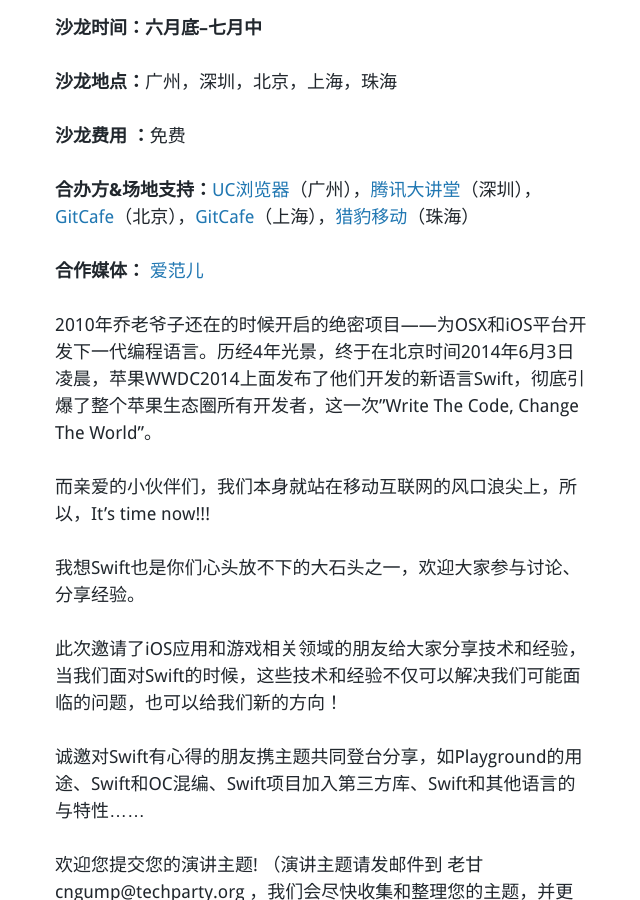
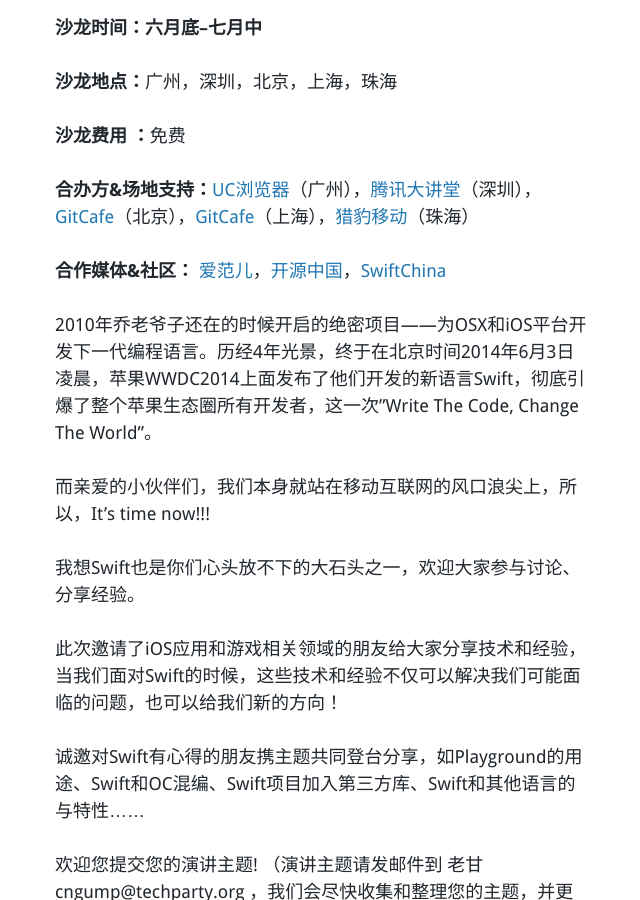
Before and after one commit to techparty-org/techparty-org.github.io, a Jekyll site: the page built from _posts/2014-06-10-techparty-ios-swift.md, in a window 1280 px wide and 900 px high, scrolled down 650 px. Shown: the whole window, without its empty margins (319-959 px from the left). Built offline with Jekyll 4.4.1, drawn with Linux system fonts in a browser that asks for light colours; nearby versions of some CDN libraries; Markdown is read by kramdown in place of the engine named in the settings; comment, search, counter and statistics services are not loaded.

Commit message:
add parter

```diff
--- a/_posts/2014-06-10-techparty-ios-swift.md
+++ b/_posts/2014-06-10-techparty-ios-swift.md
@@ -29,7 +29,7 @@
 
 **合办方&场地支持：**[UC浏览器](http://www.uc.cn/)（广州），[腾讯大讲堂](http://djt.qq.com)（深圳），[GitCafe](http://www.gitcafe.com)（北京），[GitCafe](http://www.gitcafe.com)（上海），[猎豹移动](www.liebao.cn)（珠海）
 
-**合作媒体：** [爱范儿](http://www.ifanr.com)
+**合作媒体&社区：** [爱范儿](http://www.ifanr.com)，[开源中国](http://oschina.net)，[SwiftChina](http://swift.sh)
 
 
 
```
